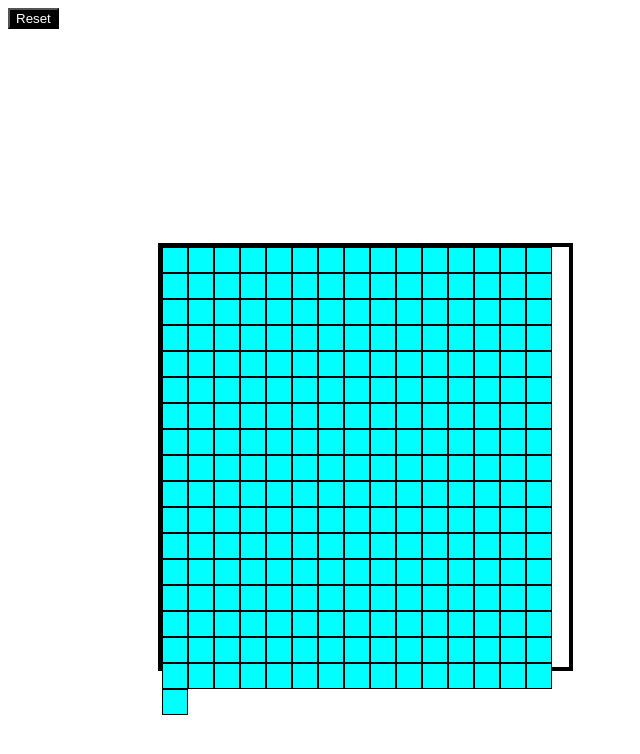
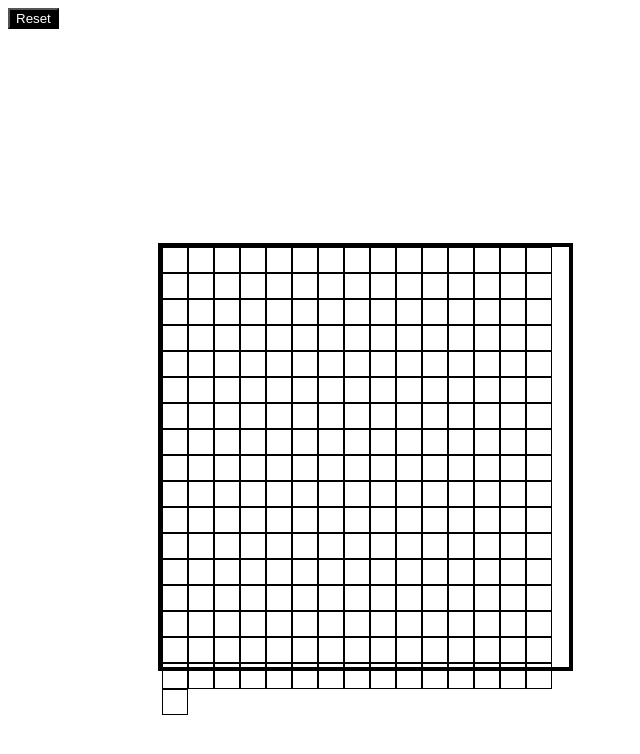
Before and after one commit to MrBarker47/Etc-a-Sketch, a plain HTML site: page index.html in a window 1280 px wide. Shown: the whole page, without its empty margins (0-640 px from the left). Drawn offline with Linux system fonts and the light colour scheme.

Commit message:
Updated files

```diff
--- a/index.css
+++ b/index.css
@@ -20,7 +20,3 @@ button {
     background-color: black;
     color: white;
 }
-
-.hover {
-    background-color: aqua;
-}
--- a/index.js
+++ b/index.js
@@ -7,7 +7,7 @@ for (let i = 0; i < 256; i++) {
 }
 
 //Hover
-newDiv.addEventListener("mouseOver", (e) => e.target.classList.add("hover"));
+document.getElementById("color").addEventListener("mouseover", mouseOut);
 
 function mouseOut() {
   document.getElementById("color").style.backgroundColor = "white";
```
